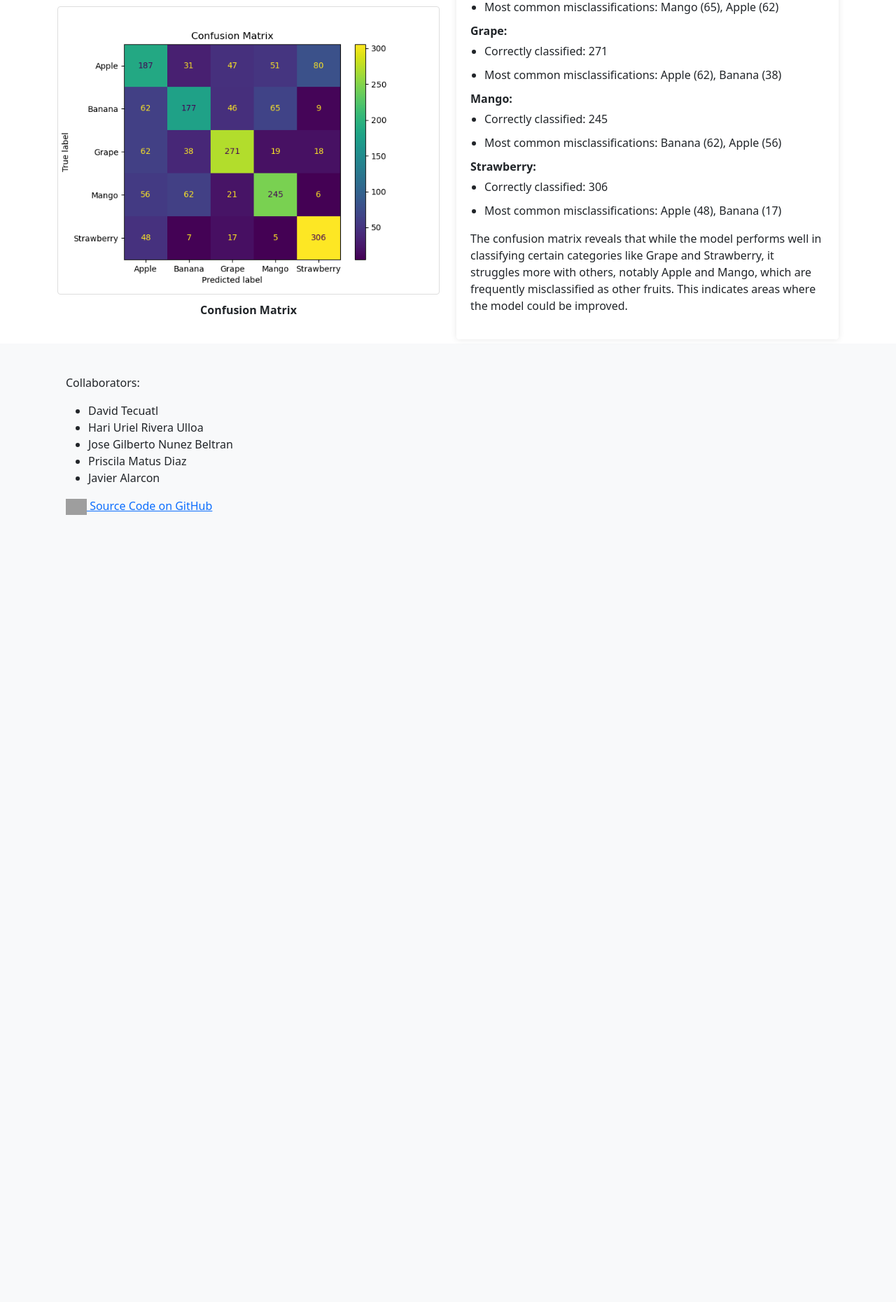
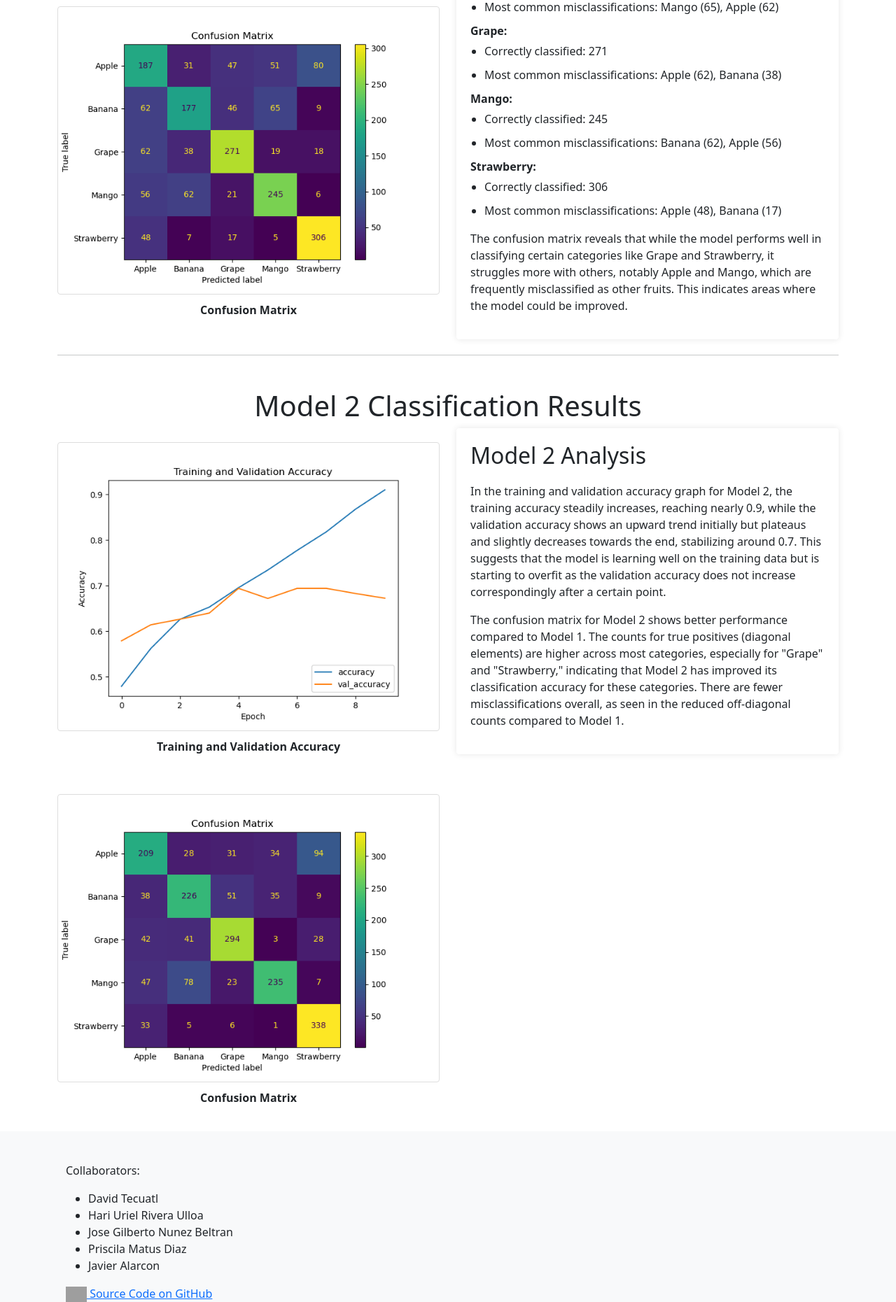
Before and after one commit to Starkilled1/fruit-classification-project, a Flask app: page /classification_results in a window 1280 px wide. Shown: the part 666-2527 px from the top of the page at 70% size. Before the commit the page ends 1402 px from the top, so only its background shows below. Run offline with Flask 3, Linux system fonts and the light colour scheme; parts of the project's set-up code (start-up, migrations or seed data) failed here and were passed over; grey boxes are pictures that could not be loaded.

Commit message:
second explaination

```diff
--- a/App/static/css/classification_results.css
+++ b/App/static/css/classification_results.css
@@ -53,3 +53,7 @@ footer {
     padding: 20px 0;
     text-align: left;
 }
+
+hr {
+    margin: 40px 0;
+}
--- a/App/templates/classification_results.html
+++ b/App/templates/classification_results.html
@@ -44,11 +44,11 @@
         <div class="row">
             <div class="col-md-6 d-flex flex-column align-items-center">
                 <div class="image-container">
-                    <img src="../static/img/Accuracy_Epoch_Graph_images_app/model_1.png" alt="Accuracy Epoch Graph">
+                    <img src="App/static/img/Accuracy_Epoch_Graph_images_app/model_1.png" alt="Accuracy Epoch Graph">
                     <p>Training and Validation Accuracy</p>
                 </div>
                 <div class="image-container">
-                    <img src="../static/img/Confusion_matrix_images_app/model_1.png" alt="Confusion Matrix">
+                    <img src="App/static/img/Confusion_matrix_images_app/model_1.png" alt="Confusion Matrix">
                     <p>Confusion Matrix</p>
                 </div>
             </div>
@@ -93,6 +93,29 @@
                 </div>
             </div>
         </div>
+
+        <hr>
+
+        <h1 class="text-center mt-5">Model 2 Classification Results</h1>
+        <div class="row">
+            <div class="col-md-6 d-flex flex-column align-items-center">
+                <div class="image-container">
+                    <img src="../static/img/Accuracy_Epoch_Graph_images_app/model_2.png" alt="Accuracy Epoch Graph">
+                    <p>Training and Validation Accuracy</p>
+                </div>
+                <div class="image-container">
+                    <img src="../static/img/Confusion_matrix_images_app/model_2.png" alt="Confusion Matrix">
+                    <p>Confusion Matrix</p>
+                </div>
+            </div>
+            <div class="col-md-6">
+                <div class="explanation-container">
+                    <h2>Model 2 Analysis</h2>
+                    <p>In the training and validation accuracy graph for Model 2, the training accuracy steadily increases, reaching nearly 0.9, while the validation accuracy shows an upward trend initially but plateaus and slightly decreases towards the end, stabilizing around 0.7. This suggests that the model is learning well on the training data but is starting to overfit as the validation accuracy does not increase correspondingly after a certain point.</p>
+                    <p>The confusion matrix for Model 2 shows better performance compared to Model 1. The counts for true positives (diagonal elements) are higher across most categories, especially for "Grape" and "Strawberry," indicating that Model 2 has improved its classification accuracy for these categories. There are fewer misclassifications overall, as seen in the reduced off-diagonal counts compared to Model 1.</p>
+                </div>
+            </div>
+        </div>
     </main>
 
     <footer class="footer bg-light text-left text-lg-start mt-auto">
```
